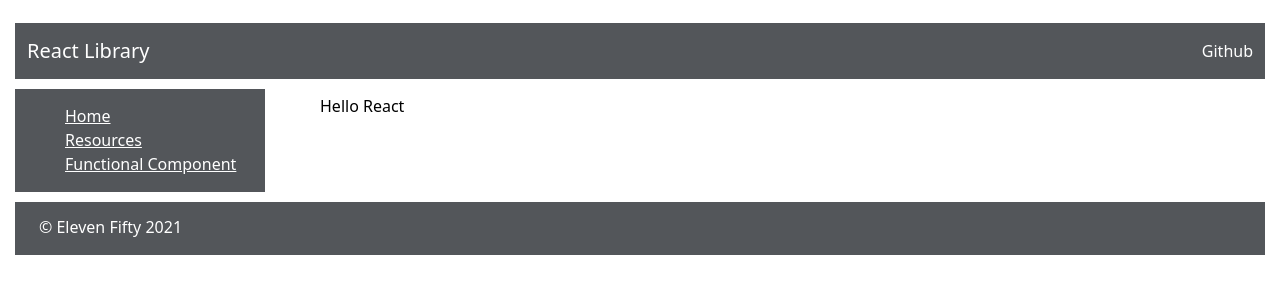
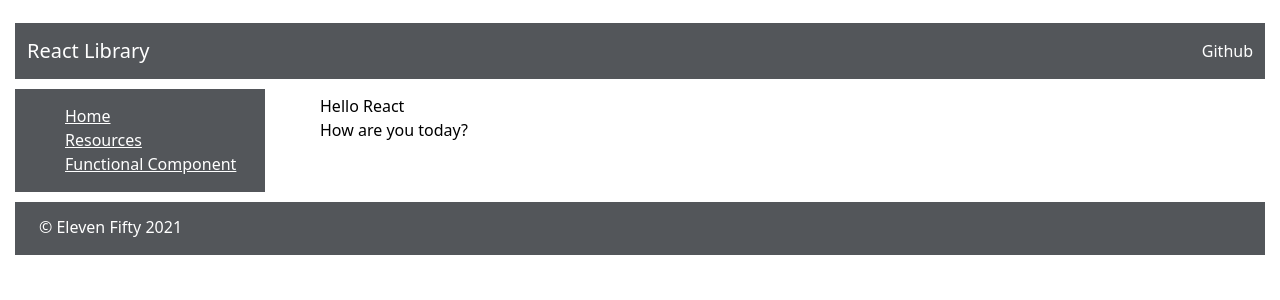
Before and after one commit to darahdesigner/react-fundamentals, a React (Create React App) app: page /functionalcomponent in a window 1280 px wide. Shown: the top 300 px of the page. Built offline with nearby package versions, Linux system fonts and the light colour scheme.

Commit message:
single element rule 2.3 complete

```diff
--- a/src/components/concepts/FunctionalComponents/FunctionalComponentDemo.js
+++ b/src/components/concepts/FunctionalComponents/FunctionalComponentDemo.js
@@ -2,7 +2,12 @@
       return(
           <div className='main'>
               <div className='mainDiv'>
+                  <div>
                   Hello React
+              </div>
+              <div>
+                  How are you today?
+                </div>
               </div>
           </div>
       );
```
